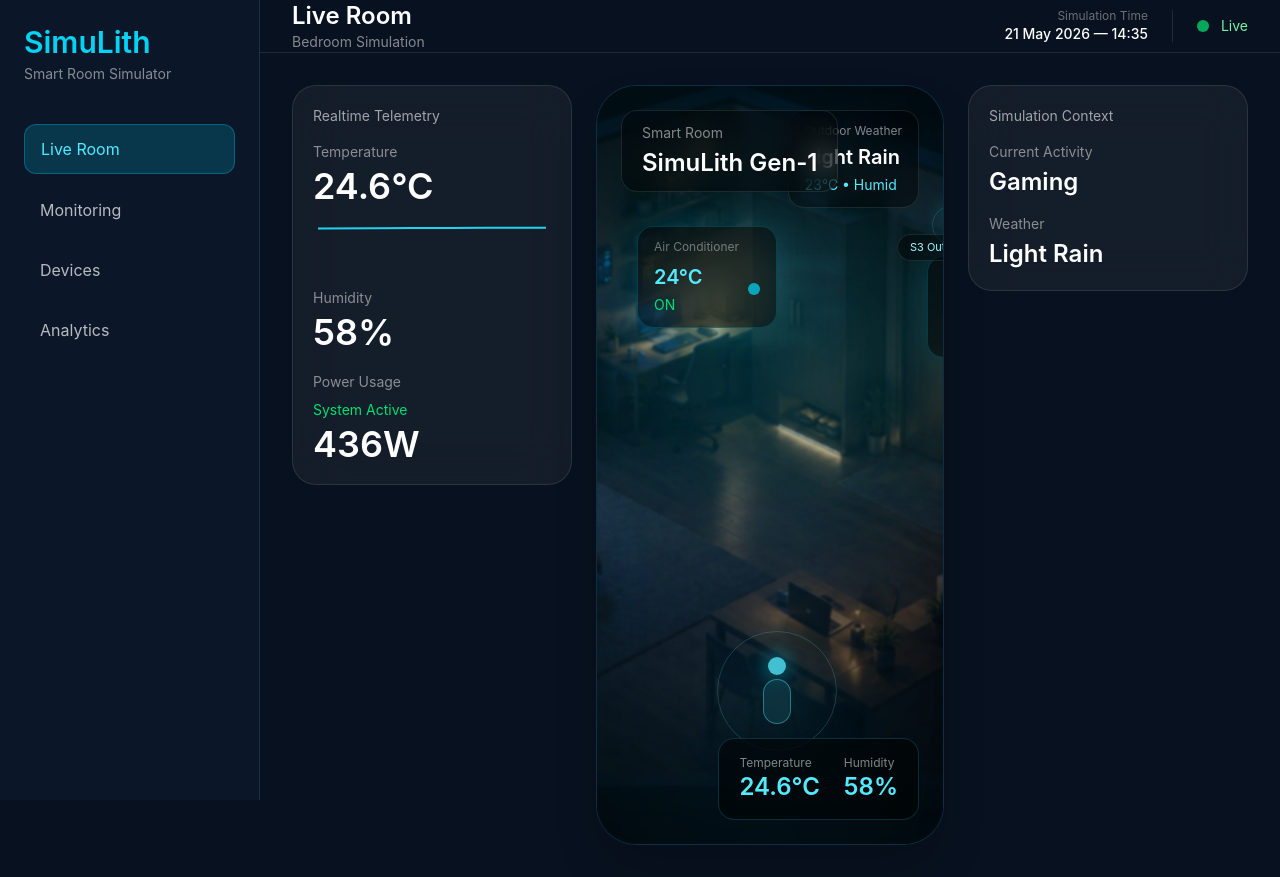
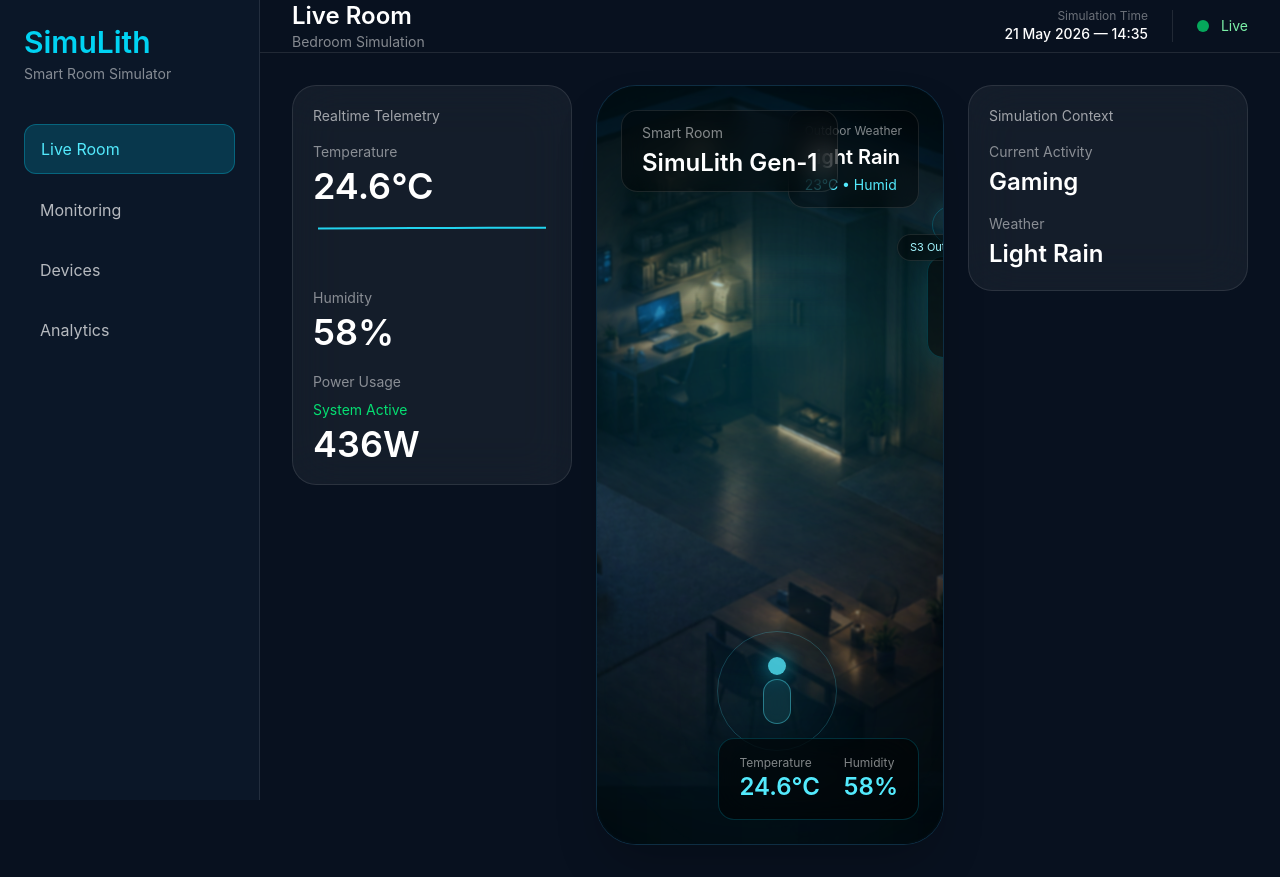
Before and after one commit to Maulina2705/SimuLith-Gen1, a React (Vite) app in the folder web-dashboard/: page / in a window 1280 px wide. Built offline with nearby package versions, Linux system fonts and the light colour scheme.

Commit message:
feat: add interactive device overlay system

```diff
--- a/web-dashboard/src/pages/LiveRoom.jsx
+++ b/web-dashboard/src/pages/LiveRoom.jsx
@@ -1,4 +1,5 @@
 import mockWorldState from "../data/mockWorldState"
+import { useState } from "react"
 
 import {
     LineChart,
@@ -14,6 +15,8 @@ import DeviceEffects from "../components/room/DeviceEffects"
 import PresenceLayer from "../components/room/PresenceLayer"
 
 export default function LiveRoom() {
+
+    const [hoveredDevice, setHoveredDevice] = useState(null)
 
     return (
         <div className="w-screen h-screen bg-[#08111f] flex">
@@ -206,6 +209,10 @@ export default function LiveRoom() {
 
                         </div>
 
+                        <div className=" absolute top-[140px] left-[40px] w-[120px] h-[80px] z-40 " onMouseEnter={() => setHoveredDevice("ac")} onMouseLeave={() => setHoveredDevice(null)} />
+
+                        {hoveredDevice === "ac" && (
+
                             <DeviceCard
                                 title="Air Conditioner"
                                 value="24°C"
@@ -213,6 +220,8 @@ export default function LiveRoom() {
                                 top="140px"
                                 left="40px"
                             />
+
+                        )}
 
                         <DeviceCard
                             title="Workstation"
```
Lines whose indentation alone changed are shown as unchanged.
